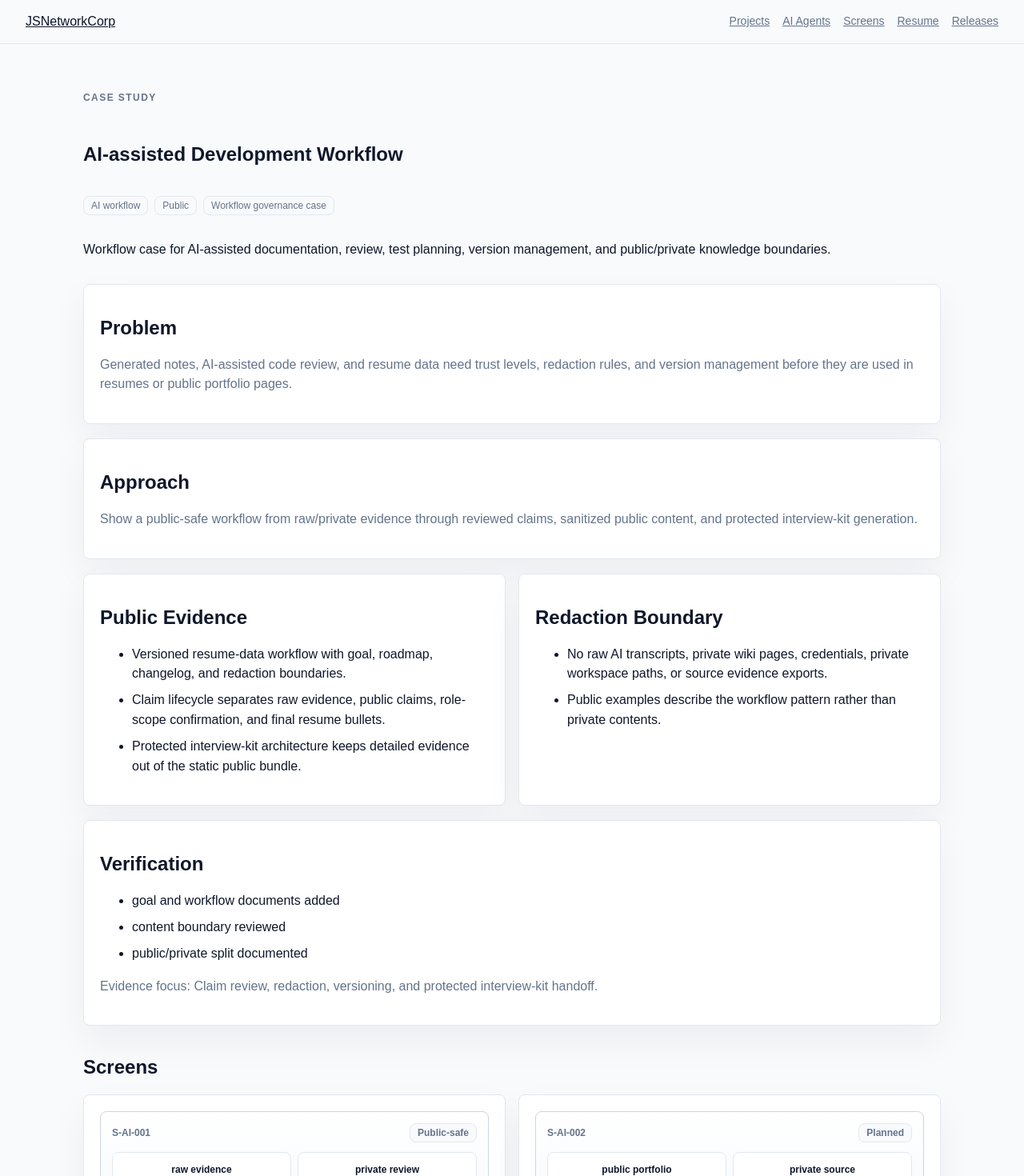
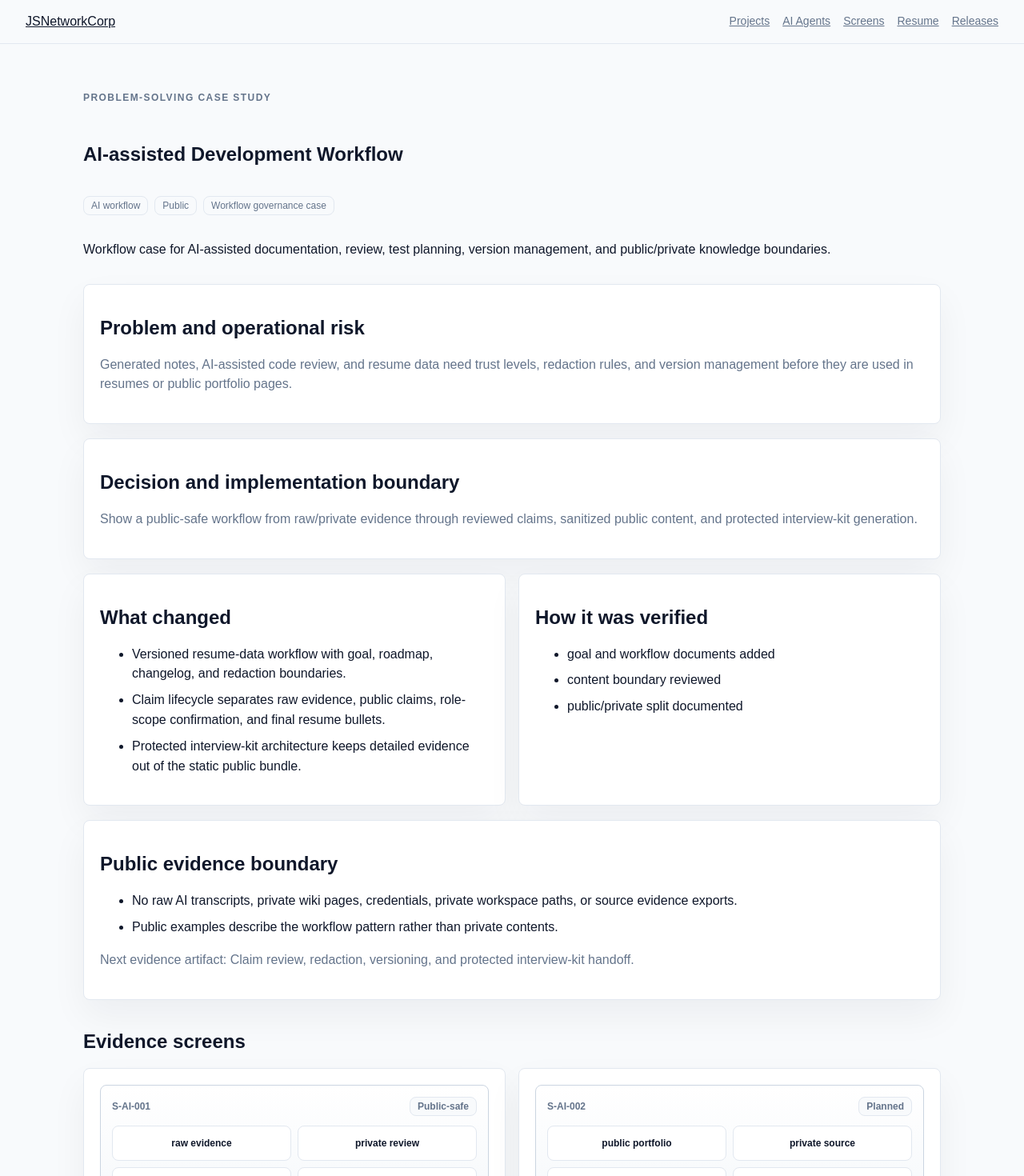
Before and after one commit to tomtomjskim/jsnetworkcorp-portfolio, a Next.js app: page /projects/ai-assisted-development-workflow/ in a window 1280 px wide. Shown: the top 1470 px of the page at 80% size. Built offline with nearby package versions, Linux system fonts and the light colour scheme.

Commit message:
feat(portfolio): reorder case details around decisions and verification

```diff
--- a/src/app/projects/[slug]/page.tsx
+++ b/src/app/projects/[slug]/page.tsx
@@ -17,7 +17,7 @@ export default async function ProjectDetailPage({ params }: { params: Promise<{
 
   return (
     <article className="detail">
-      <p className="eyebrow">Case study</p>
+      <p className="eyebrow">Problem-solving case study</p>
       <h1>{project.name}</h1>
       <div className="cardMeta">
         <StatusBadge>{familyLabels[project.family]}</StatusBadge>
@@ -26,26 +26,32 @@ export default async function ProjectDetailPage({ params }: { params: Promise<{
       </div>
       <p>{project.summary}</p>
 
-      <section className="card"><h2>Problem</h2><p>{project.problem}</p></section>
-      <section className="card"><h2>Approach</h2><p>{project.approach}</p></section>
+      <section className="card">
+        <h2>Problem and operational risk</h2>
+        <p>{project.problem}</p>
+      </section>
+      <section className="card">
+        <h2>Decision and implementation boundary</h2>
+        <p>{project.approach}</p>
+      </section>
       <div className="split">
         <section className="card">
-          <h2>Public Evidence</h2>
+          <h2>What changed</h2>
           <ul>{project.publicEvidence.map((item) => <li key={item}>{item}</li>)}</ul>
         </section>
         <section className="card">
-          <h2>Redaction Boundary</h2>
-          <ul>{project.redactionNotes.map((item) => <li key={item}>{item}</li>)}</ul>
+          <h2>How it was verified</h2>
+          <ul>{project.verification.map((item) => <li key={item}>{item}</li>)}</ul>
         </section>
       </div>
       <section className="card">
-        <h2>Verification</h2>
-        <ul>{project.verification.map((item) => <li key={item}>{item}</li>)}</ul>
-        <p className="muted">Evidence focus: {project.nextMilestone}</p>
+        <h2>Public evidence boundary</h2>
+        <ul>{project.redactionNotes.map((item) => <li key={item}>{item}</li>)}</ul>
+        <p className="muted">Next evidence artifact: {project.nextMilestone}</p>
       </section>
 
       <section>
-        <h2>Screens</h2>
+        <h2>Evidence screens</h2>
         <div className="grid">
           {projectScreens.map((screen) => (
             <div className="card" key={screen.id}>
```
